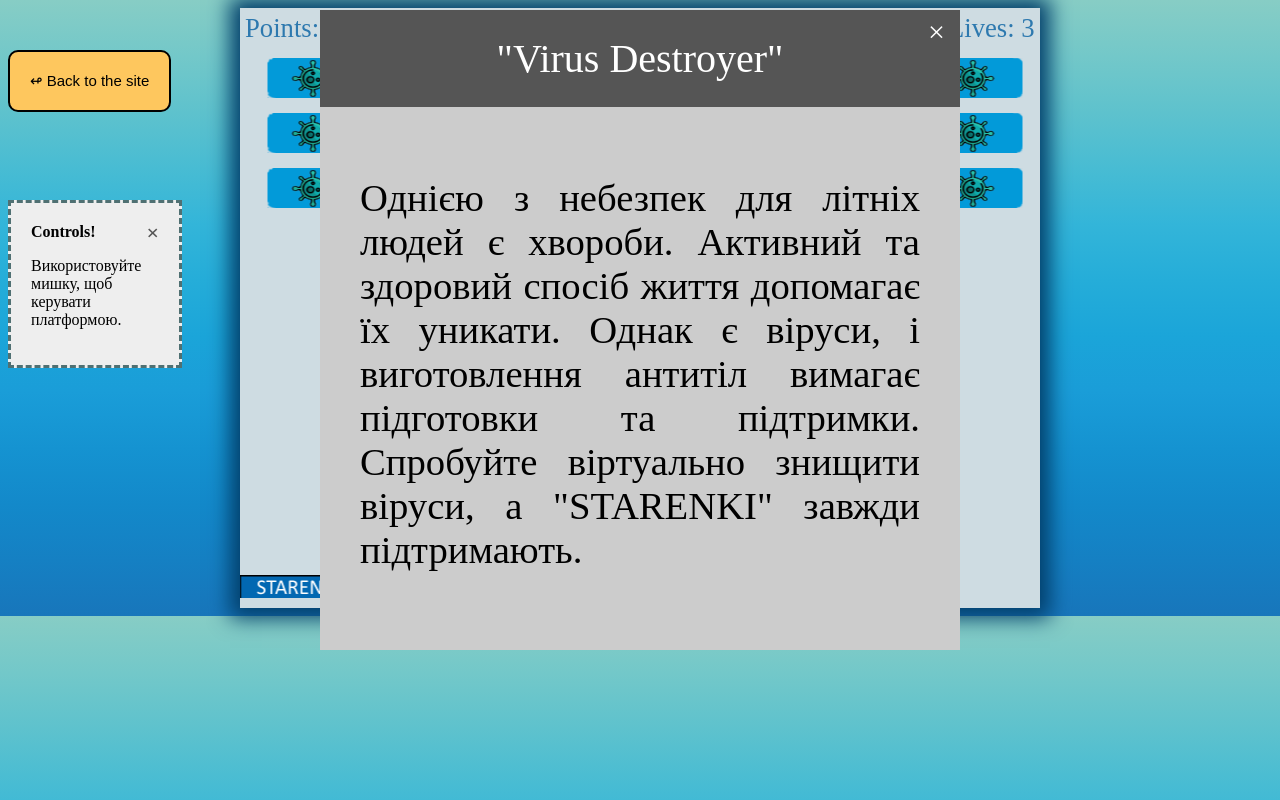
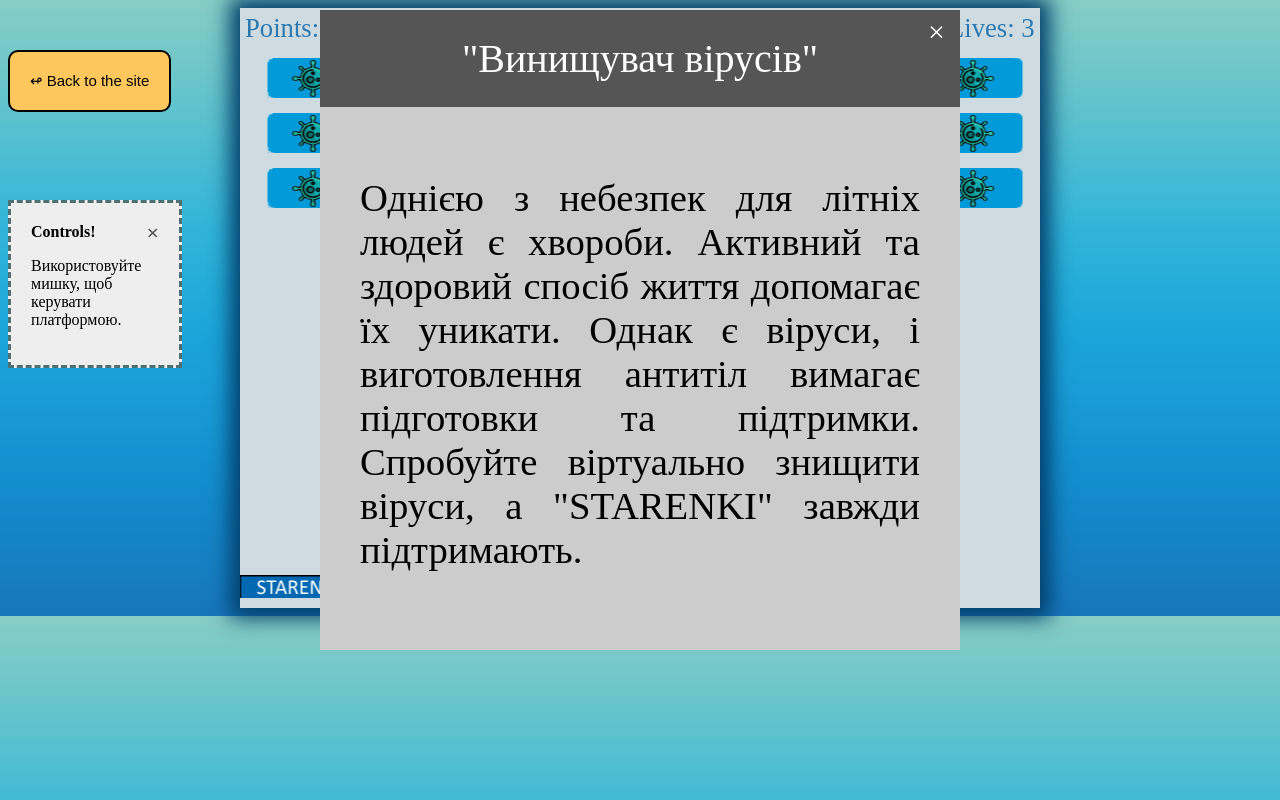
Before and after one commit to DanyloGera/arkanoid-ua, a plain HTML site: page index.html in a window 1280 px wide. Drawn offline with Linux system fonts and the light colour scheme; animation ran at ten frames a second.

Commit message:
Update index.html

```diff
--- a/index.html
+++ b/index.html
@@ -23,7 +23,7 @@
 
   <div class="container">
         <div class="callout">
-          <div class="callout-header">"Virus Destroyer"</div>
+          <div class="callout-header">"Винищувач вірусів"</div>
             <span class="closebtn1" onclick="this.parentElement.style.display='none';">×</span>
               <div class="callout-container">
                   <p>
```
